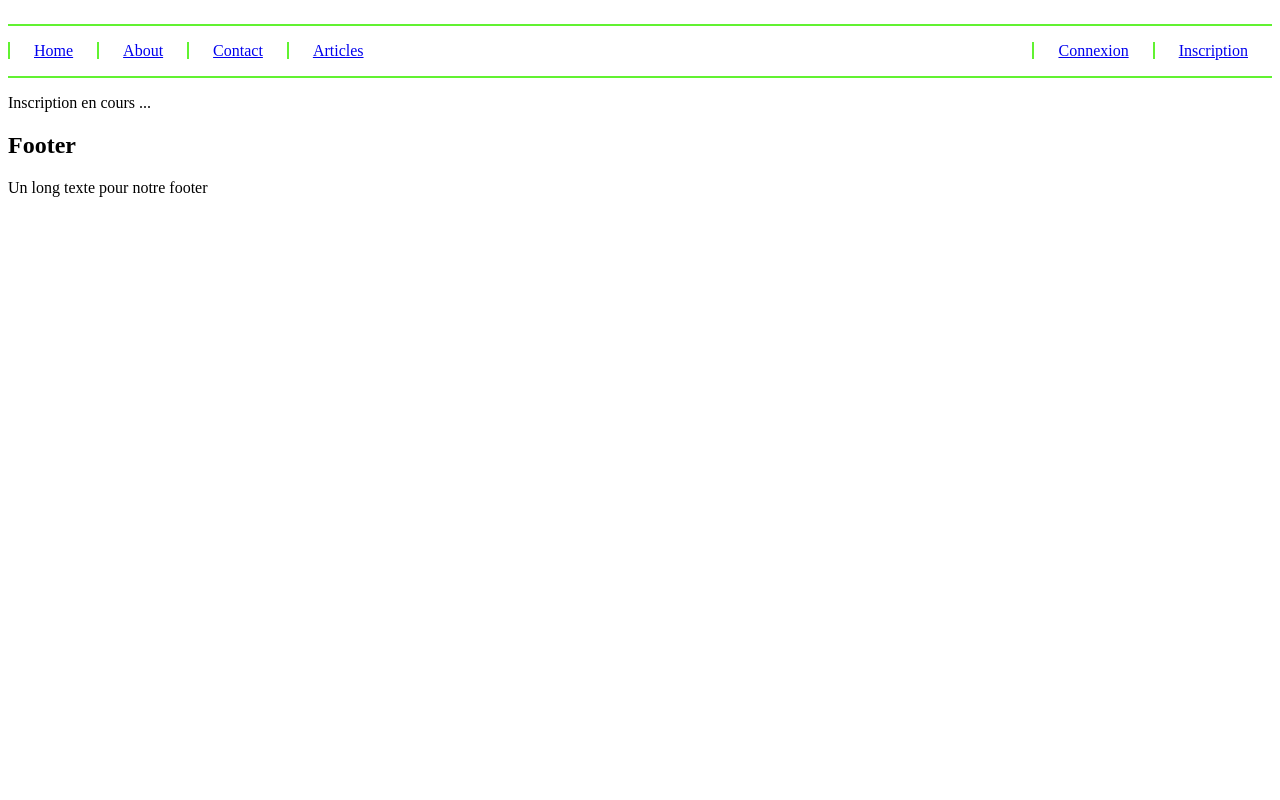
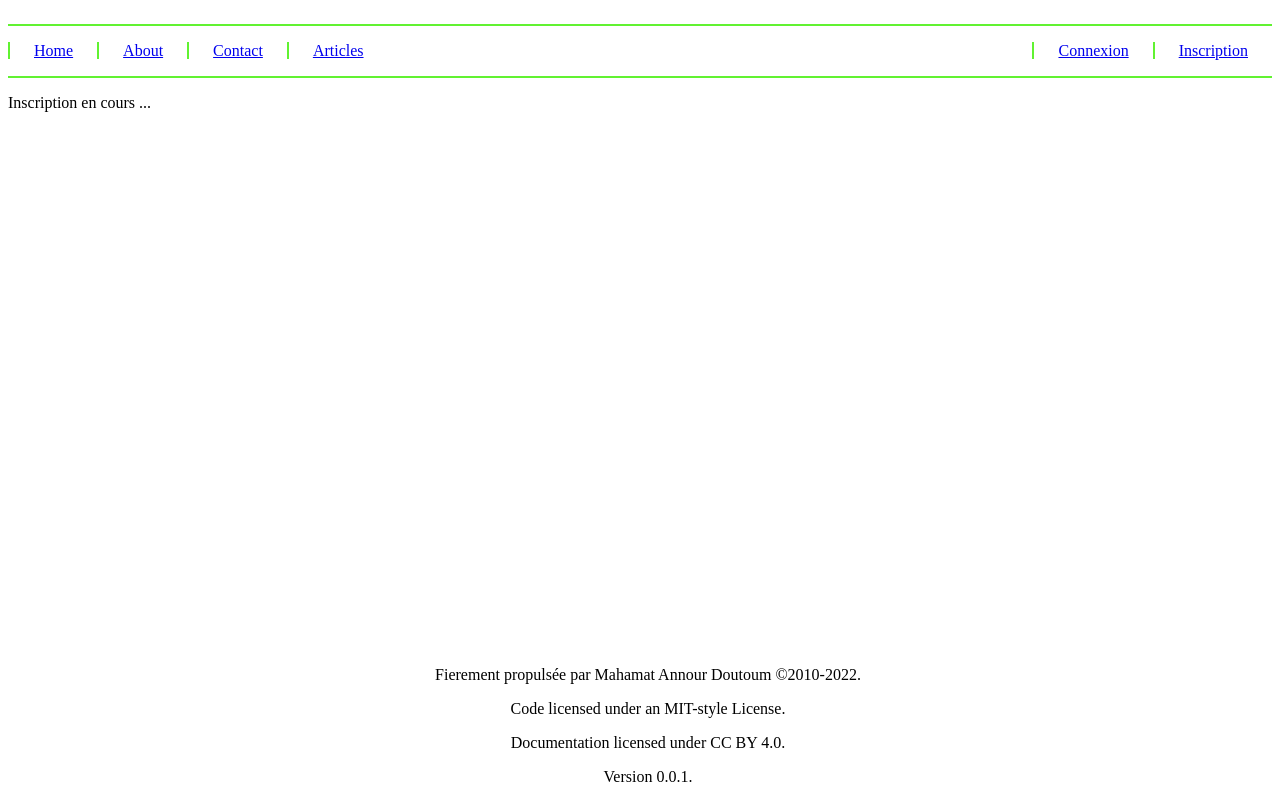
Before and after one commit to doutoum90/react-site, a React (Create React App) app: page /inscription in a window 1280 px wide. Built offline with nearby package versions, Linux system fonts and the light colour scheme.

Commit message:
add some refacto

```diff
--- a/src/components/Article.tsx
+++ b/src/components/Article.tsx
@@ -14,7 +14,6 @@ export default function Article() {
 
   useEffect(() => {
     if (number) {
-      setMessage("L'id de l'article est " + number);
       const article: ArticleInterf | undefined = articles.find(
         (article) => article.id === Number(number)
       );
--- /dev/null
+++ b/src/components/Footer.css
@@ -0,0 +1,10 @@
+p {
+  text-align: center;
+}
+
+.footer {
+  position: absolute;
+  bottom: 0;
+  width: 100%;
+  height: 150px;
+}
--- a/src/components/footer.tsx
+++ b/src/components/footer.tsx
@@ -1,10 +1,13 @@
 import React from "react";
+import "./Footer.css";
 
 export default function Footer() {
   return (
-    <div>
-      <h2>Footer</h2>
-      <p>Un long texte pour notre footer</p>
-    </div>
+    <footer className="footer">
+      <p>Fierement propulsée par Mahamat Annour Doutoum ©2010-2022.</p>
+      <p>Code licensed under an MIT-style License.</p>
+      <p>Documentation licensed under CC BY 4.0.</p>
+      <p>Version 0.0.1.</p>
+    </footer>
   );
 }
--- a/src/components/header.tsx
+++ b/src/components/header.tsx
@@ -1,7 +1,7 @@
 import React from "react";
 import { NavLink } from "react-router-dom";
 import { Menus } from "../interfaces/menus.interface";
-import "./header.css";
+import "./Header.css";
 
 export default function Header({ menus }: { menus: Menus }) {
   return (
```
Also changed, not shown: src/App.tsx (+5 -4 lines).
